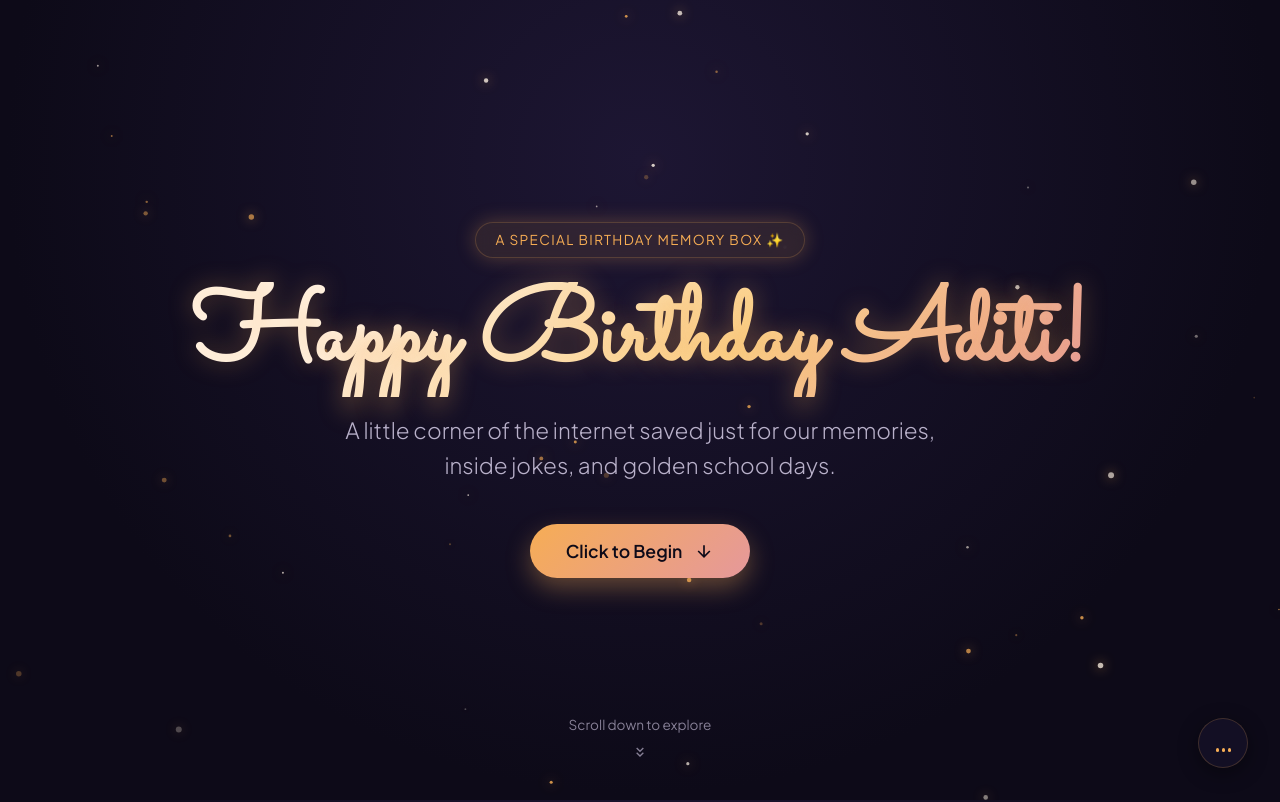
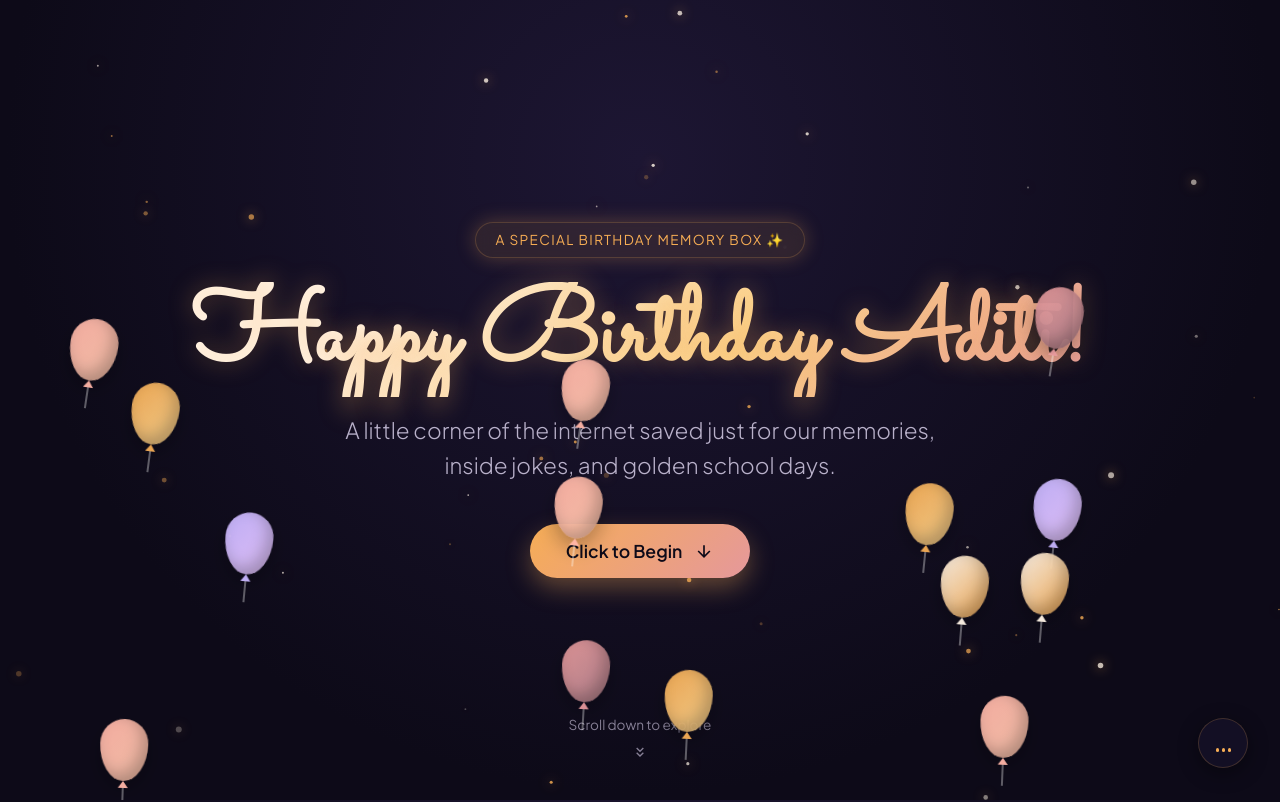
Before and after one commit to Aditiya-221207/Birthdaysmthgg, a website: page index.html in a window 1280 px wide. Shown: the top 802 px of the page. Drawn offline with nearby package versions, Linux system fonts and the light colour scheme; a web font is replaced by a local one.

Commit message:
Add floating celebration popping balloons

```diff
--- a/index.html
+++ b/index.html
@@ -630,6 +630,99 @@
       50% { transform: scale(1.25); }
     }
 
+    /* ==========================================================================
+       FLOATING CELEBRATION BALLOONS
+       ========================================================================== */
+    #balloons-container {
+      position: fixed;
+      top: 0;
+      left: 0;
+      width: 100vw;
+      height: 100vh;
+      pointer-events: none;
+      z-index: 50;
+      overflow: hidden;
+    }
+
+    .floating-balloon {
+      position: absolute;
+      bottom: -100px;
+      width: 48px;
+      height: 62px;
+      border-radius: 50% 50% 50% 50% / 40% 40% 60% 60%;
+      pointer-events: auto;
+      cursor: pointer;
+      box-shadow: inset -6px -6px 15px rgba(0, 0, 0, 0.25), 0 8px 20px rgba(0, 0, 0, 0.3);
+      animation: floatUp 9s linear forwards;
+      transform-origin: bottom center;
+      display: flex;
+      justify-content: center;
+      user-select: none;
+      transition: transform 0.15s ease;
+    }
+
+    .floating-balloon:hover {
+      transform: scale(1.18);
+    }
+
+    /* Balloon knot & string */
+    .floating-balloon::after {
+      content: '';
+      position: absolute;
+      bottom: -7px;
+      width: 0;
+      height: 0;
+      border-left: 5px solid transparent;
+      border-right: 5px solid transparent;
+      border-bottom: 7px solid currentColor;
+    }
+
+    .floating-balloon::before {
+      content: '';
+      position: absolute;
+      bottom: -28px;
+      width: 2px;
+      height: 22px;
+      background: rgba(255, 255, 255, 0.35);
+    }
+
+    .floating-balloon.popped {
+      animation: balloonPop 0.25s ease-out forwards !important;
+      pointer-events: none;
+    }
+
+    @keyframes floatUp {
+      0% {
+        transform: translateY(0) rotate(0deg);
+        opacity: 0;
+      }
+      8% {
+        opacity: 0.95;
+      }
+      90% {
+        opacity: 0.95;
+      }
+      100% {
+        transform: translateY(-115vh) rotate(15deg);
+        opacity: 0;
+      }
+    }
+
+    @keyframes balloonPop {
+      0% {
+        transform: scale(1);
+        opacity: 1;
+      }
+      50% {
+        transform: scale(1.45);
+        opacity: 0.8;
+      }
+      100% {
+        transform: scale(2.2);
+        opacity: 0;
+      }
+    }
+
     /* Mobile Responsiveness */
     @media (max-width: 768px) {
       .chat-bubble {
@@ -643,6 +736,9 @@
   </style>
 </head>
 <body>
+
+  <!-- Floating Celebration Balloons Container -->
+  <div id="balloons-container"></div>
 
   <!-- Fixed Fireflies & Floating Stars Engine Canvas -->
   <canvas id="fireflies-canvas"></canvas>
@@ -903,6 +999,7 @@ Thank you for being such an irreplaceable part of my story.`,
       initCakeSection();
       initGiftsSection();
       initAudioEngine();
+      initBalloons();
 
       // Begin Button Click Handler
       document.getElementById("btn-begin").addEventListener("click", () => {
@@ -1136,6 +1233,72 @@ Thank you for being such an irreplaceable part of my story.`,
     }
 
     /* ==========================================================================
+       CELEBRATION BALLOONS ENGINE & POPPING MECHANIC
+       ========================================================================== */
+    function initBalloons() {
+      const container = document.getElementById("balloons-container");
+      if (!container) return;
+
+      const colors = [
+        { bg: "linear-gradient(135deg, #f6ad55 0%, #fbd38d 100%)", color: "#f6ad55" }, // Soft Gold
+        { bg: "linear-gradient(135deg, #e5989b 0%, #b5838d 100%)", color: "#e5989b" }, // Dusty Rose
+        { bg: "linear-gradient(135deg, #c8b6ff 0%, #e7c6ff 100%)", color: "#c8b6ff" }, // Soft Lavender
+        { bg: "linear-gradient(135deg, #ffb5a7 0%, #fbc4ab 100%)", color: "#ffb5a7" }, // Peach
+        { bg: "linear-gradient(135deg, #fff4e6 0%, #f6ad55 100%)", color: "#fff4e6" }  // Cream Gold
+      ];
+
+      // Initial batch on site load
+      for (let i = 0; i < 12; i++) {
+        setTimeout(() => createBalloon(container, colors), i * 350);
+      }
+
+      // Continuous gentle spawner
+      setInterval(() => {
+        if (container.children.length < 15) {
+          createBalloon(container, colors);
+        }
+      }, 2000);
+    }
+
+    function createBalloon(container, colors) {
+      const balloon = document.createElement("div");
+      balloon.className = "floating-balloon";
+      const theme = colors[Math.floor(Math.random() * colors.length)];
+      balloon.style.background = theme.bg;
+      balloon.style.color = theme.color;
+      balloon.style.left = `${Math.random() * 88 + 5}vw`;
+
+      const duration = Math.random() * 4 + 7;
+      const scale = Math.random() * 0.4 + 0.8;
+      balloon.style.animationDuration = `${duration}s`;
+      balloon.style.transform = `scale(${scale})`;
+
+      function pop(e) {
+        e.stopPropagation();
+        if (balloon.classList.contains("popped")) return;
+        balloon.classList.add("popped");
+
+        const rect = balloon.getBoundingClientRect();
+        triggerSparkleBurstAt(rect.left + rect.width / 2, rect.top + rect.height / 2);
+
+        setTimeout(() => {
+          if (balloon.parentNode) balloon.remove();
+        }, 250);
+      }
+
+      balloon.addEventListener("click", pop);
+      balloon.addEventListener("touchstart", pop, { passive: true });
+
+      container.appendChild(balloon);
+
+      setTimeout(() => {
+        if (balloon.parentNode === container) {
+          balloon.remove();
+        }
+      }, duration * 1000);
+    }
+
+    /* ==========================================================================
        4. AUDIO ENGINE & SYNTHESIZER FALLBACK
        ========================================================================== */
     let audioContext, isAudioPlaying = false;
```
